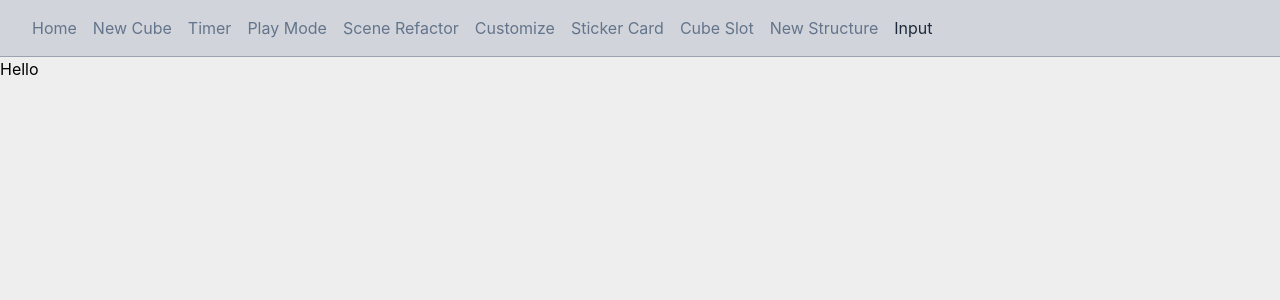
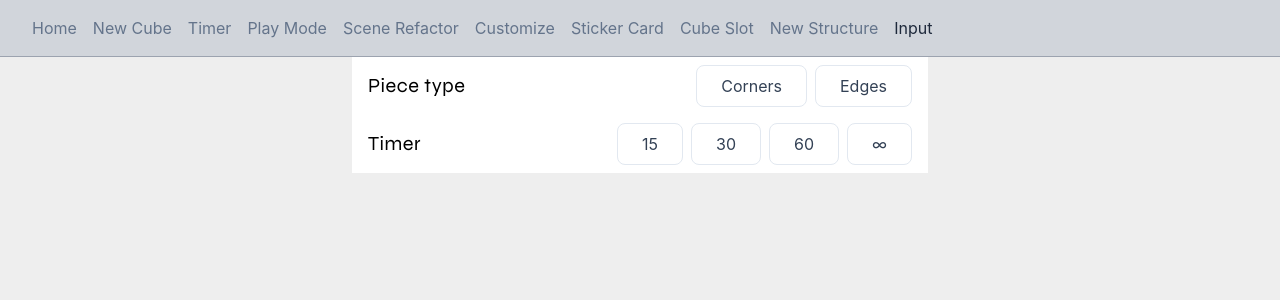
Before and after one commit to McHeisenburglar/rubiks-cube-3d-vite, a React (Vite) app: page /rubiks-cube-3d-vite/input-elements in a window 1280 px wide. Shown: the top 300 px of the page. Built offline with nearby package versions, Linux system fonts and the light colour scheme.

Commit message:
Add SwitchRow components.

```diff
--- a/src/@types/general.d.ts
+++ b/src/@types/general.d.ts
@@ -9,4 +9,8 @@ interface LooseObject {
 	[key: string]: unknown
 }
 
+type ChildrenProps = {
+	children: ChildElement
+}
+
 type SceneParts = 'rotation' | 'highlight'
--- a/src/assets/index.scss
+++ b/src/assets/index.scss
@@ -1,3 +1,5 @@
+@import url('https://fonts.googleapis.com/css2?family=Syne:wght@400;500;600;700;800&display=swap');
+
 @tailwind base;
 @tailwind components;
 @tailwind utilities;
@@ -13,3 +15,9 @@
 		@apply bg-red-500 text-white font-medium hover:bg-red-600;
 	}
 }
+
+@layer utilties {
+	.wide {
+		@apply font-wide font-bold tracking-wide;
+	}
+}
--- a/src/components/input/InputPage.tsx
+++ b/src/components/input/InputPage.tsx
@@ -1,9 +1,82 @@
-import React from 'react'
+import React, { useState } from 'react'
 
 interface IProps {}
 
-const Main: React.FC<IProps> = () => {
-	return <div>Hello</div>
+type SwitchButtonProps = {
+	active: boolean
+	handleClick: () => void
+} & ChildrenProps
+
+const SwitchButton: React.FC<SwitchButtonProps> = ({
+	active,
+	handleClick,
+	children,
+}) => {
+	const activeClass =
+		'px-6 py-2 rounded-lg border-bg-blue-700 border bg-blue-700 text-white font-semi-bold active:scale-90 transition duration-150'
+	const defaultClass =
+		'px-6 py-2 rounded-lg border-slate-200 border text-slate-700 font-semi-bold active:scale-90 transition duration-150'
+
+	return (
+		<button
+			className={active ? activeClass : defaultClass}
+			type="button"
+			onClick={handleClick}
+		>
+			{children}
+		</button>
+	)
+}
+
+interface IProps {
+	label: string
+	options: Array<string | number>
+}
+const SwitchRow: React.FC<IProps> = ({ label, options }) => {
+	const [selectedOption, setSelectedOption] = useState<number | null>(null)
+
+	const handleClick = (index: number) => {
+		setSelectedOption(index)
+	}
+	return (
+		<div className="bg-white max-w-xl px-4 py-2 m-auto flex justify-between items-center">
+			<h3 className="wide text-xl">{label}</h3>
+			<div className="options flex gap-2">
+				{options.map((option, index) => {
+					return (
+						<SwitchButton
+							key={index}
+							active={selectedOption === index}
+							handleClick={() => handleClick(index)}
+						>
+							{option}
+						</SwitchButton>
+					)
+				})}
+			</div>
+		</div>
+	)
+}
+
+const Main = () => {
+	const optionSets = [
+		{
+			label: 'Piece type',
+			options: ['Corners', 'Edges'],
+		},
+		{
+			label: 'Timer',
+			options: [15, 30, 60, '∞'],
+		},
+	]
+
+	return (
+		<>
+			{optionSets.map((set, index) => (
+				<SwitchRow label={set.label} key={index} options={set.options} />
+			))}
+		</>
+	)
 }
 
 export default Main
--- a/tailwind.config.js
+++ b/tailwind.config.js
@@ -5,6 +5,7 @@ export default {
 		fontFamily: {
 			sans: ['Inter', 'Helvetica', 'sans-serif'],
 			serif: ['Merriweather', 'serif'],
+			wide: ['Syne']
 		},
 		extend: {},
 	},
```
